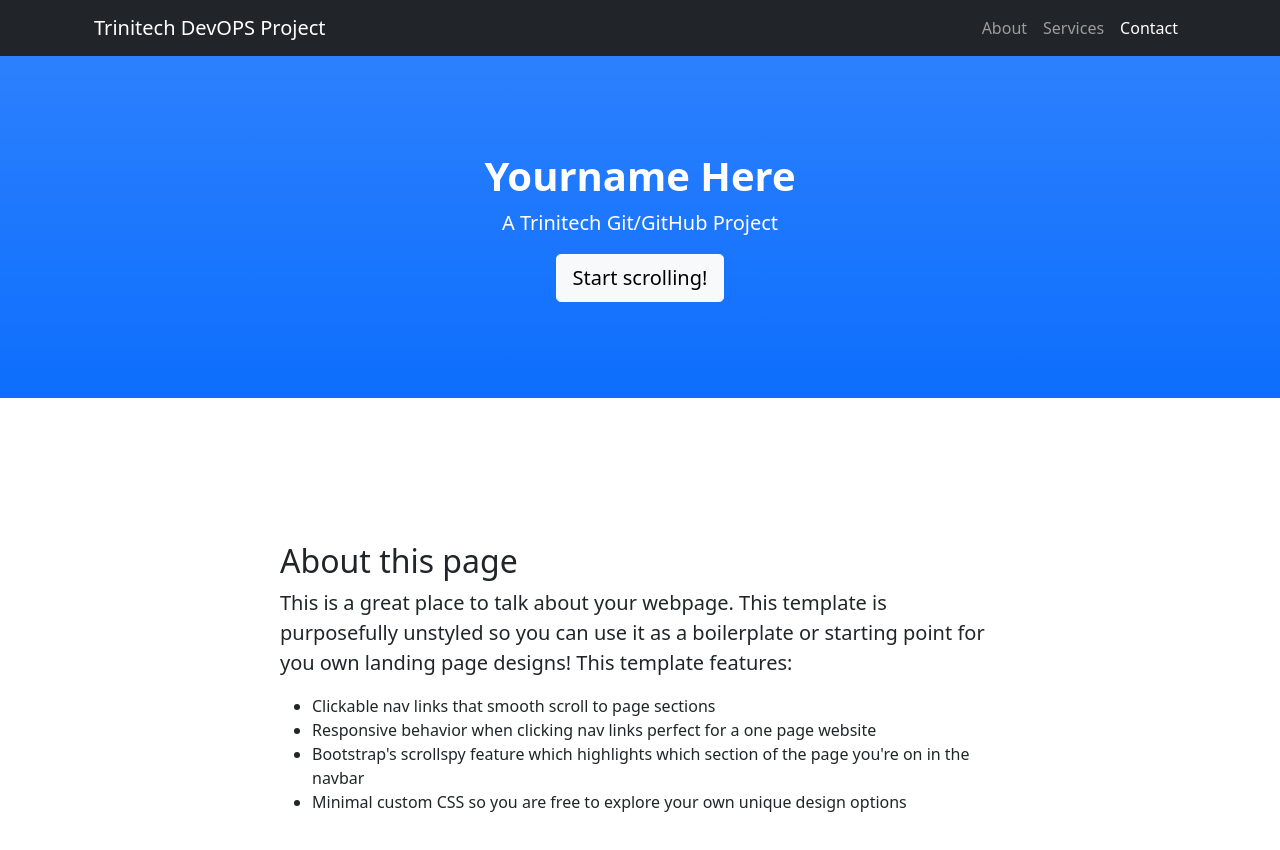
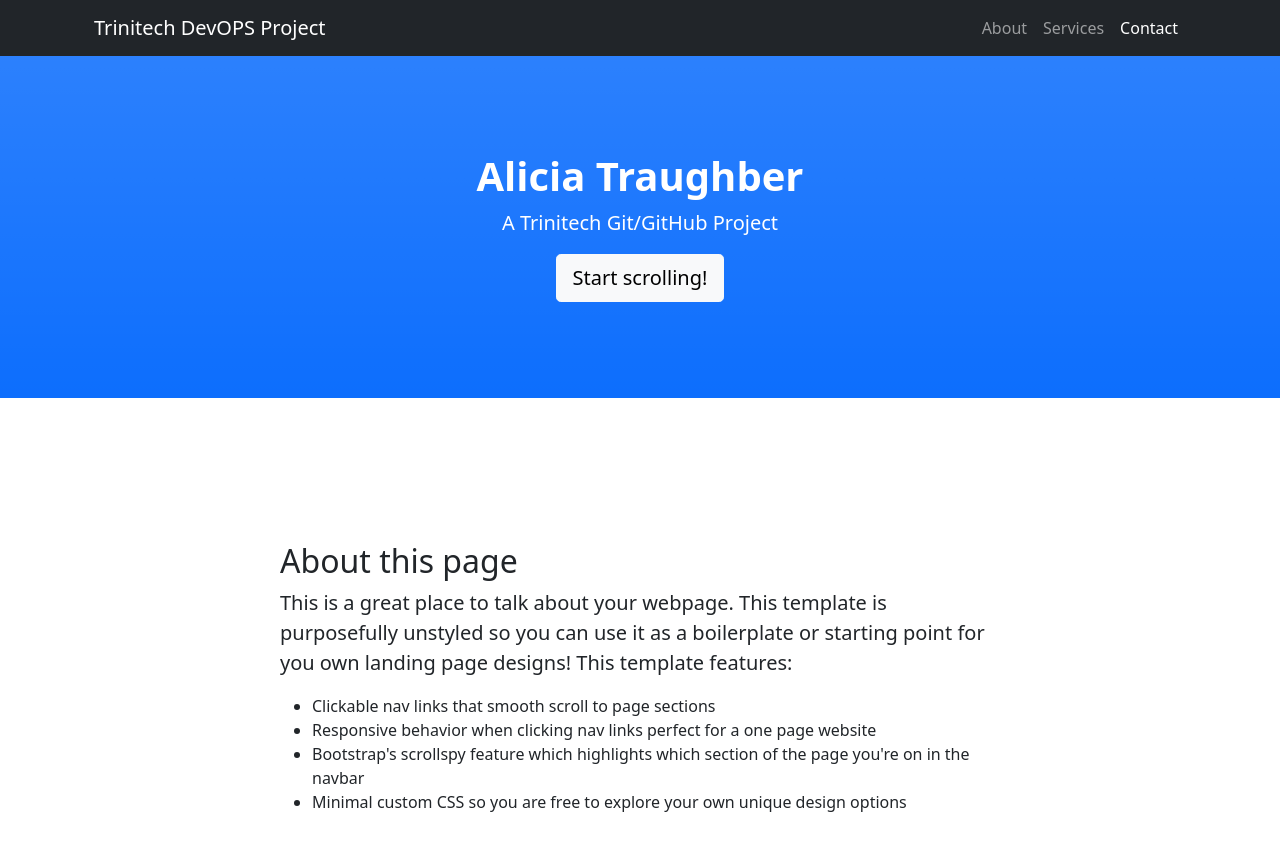
Before and after one commit to alicia1208/class35-repo, a plain HTML site: page index.html in a window 1280 px wide. Shown: the top 850 px of the page. Drawn offline with nearby package versions, Linux system fonts and the light colour scheme.

Commit message:
html name change

```diff
--- a/index.html
+++ b/index.html
@@ -30,7 +30,7 @@
         <!-- Header-->
         <header class="bg-primary bg-gradient text-white">
             <div class="container px-4 text-center">
-                <h1 class="fw-bolder">Yourname Here</h1>
+                <h1 class="fw-bolder">Alicia Traughber</h1>
                 <p class="lead">A Trinitech Git/GitHub Project</p>
                 <a class="btn btn-lg btn-light" href="#about">Start scrolling!</a>
             </div>
```
